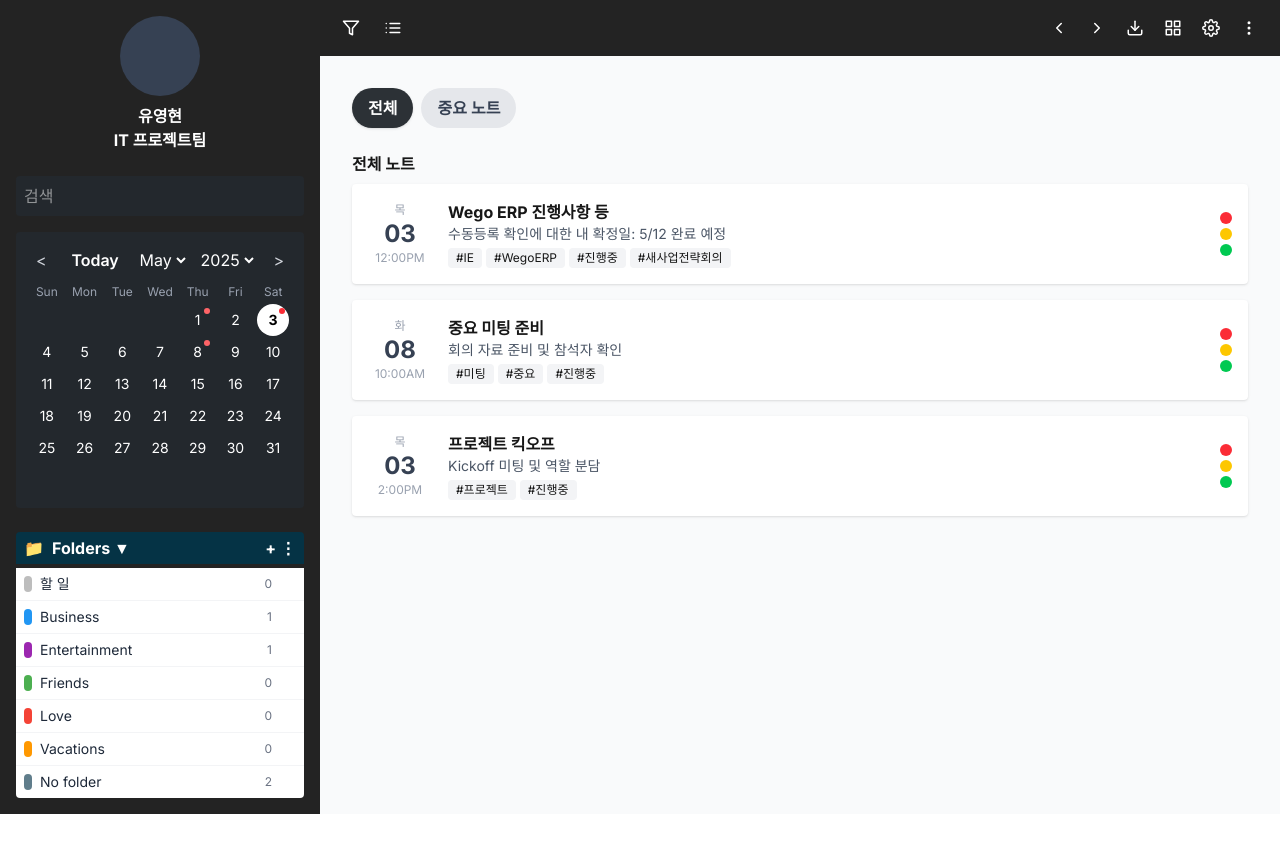
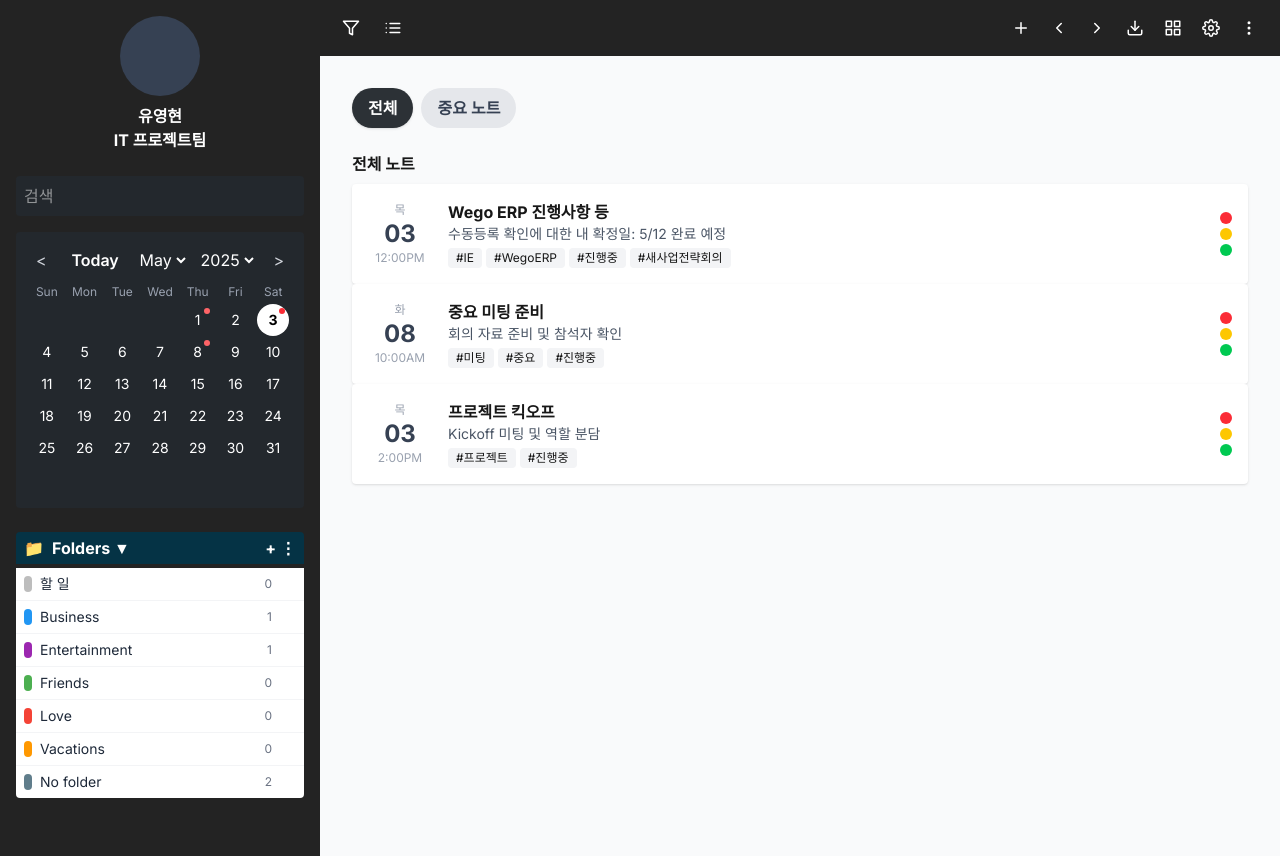
Before and after one commit to AAAAlvin/note-app, a Next.js app in the folder note/: page / in a window 1280 px wide. Before the commit the page ends 814 px from the top, so only its background shows below. Built offline with nearby package versions, Linux system fonts and the light colour scheme.

Commit message:
Editor 추가

```diff
--- /dev/null
+++ b/note/src/app/docs/[id]/page.tsx
@@ -0,0 +1,16 @@
+import TiptapEditor from "@/components/TiptapEditor";
+
+interface PageProps {
+  params: Promise<{
+    id?: string;
+  }>;
+}
+
+export default async function Docs({ params }: PageProps) {
+  const { id } = await params;
+  return (
+    <div className="flex flex-col h-screen p-4">
+      <TiptapEditor initialContent={`${id} 번 문서`} />
+    </div>
+  );
+}
--- a/note/src/app/layout.tsx
+++ b/note/src/app/layout.tsx
@@ -1,5 +1,7 @@
 import type { Metadata } from "next";
 import { Inter } from "next/font/google";
+import Sidebar from '../components/Sidebar';
+import Navbar from '../components/Navbar';
 import "./globals.css";
 
 const inter = Inter({ subsets: ["latin"] });
@@ -18,7 +20,11 @@ export default function RootLayout({
     <html lang="ko">
       <body className={inter.className}>
         <div className="flex min-h-screen">
-          <main className="flex-1">{children}</main>
+            <Sidebar />
+          <div className="flex-1 flex flex-col">
+            <Navbar />
+            {children}
+          </div>
         </div>
       </body>
     </html>
--- a/note/src/components/Calendar.tsx
+++ b/note/src/components/Calendar.tsx
@@ -1,3 +1,4 @@
+'use client';
 import { useState } from 'react';
 
 const getDaysInMonth = (year: number, month: number) => {
--- a/note/src/components/DashboardLayout.tsx
+++ b/note/src/components/DashboardLayout.tsx
@@ -1,15 +1,9 @@
-import Sidebar from './Sidebar';
 import MainDashboard from './MainDashboard';
-import Navbar from './Navbar';
 
 export default function DashboardLayout() {
   return (
     <div className="flex min-h-screen bg-gray-50">
-      <Sidebar />
-      <div className="flex-1 flex flex-col">
-        <Navbar />
-        <MainDashboard />
-      </div>
+      <MainDashboard />
     </div>
   );
 }
--- a/note/src/components/Navbar.tsx
+++ b/note/src/components/Navbar.tsx
@@ -1,4 +1,4 @@
-import { FiFilter, FiList, FiChevronLeft, FiChevronRight, FiDownload, FiGrid, FiSettings, FiMoreVertical } from 'react-icons/fi';
+import { FiPlus, FiFilter, FiList, FiChevronLeft, FiChevronRight, FiDownload, FiGrid, FiSettings, FiMoreVertical } from 'react-icons/fi';
 
 export default function Navbar() {
   return (
@@ -13,6 +13,10 @@ export default function Navbar() {
       </div>
 
       <div className="flex items-center gap-2">
+        <button className="p-1.5 hover:bg-[#2c3136] rounded">
+          <FiPlus className="text-lg" />
+        </button>
+
         <button className="p-1.5 hover:bg-[#2c3136] rounded">
           <FiChevronLeft className="text-lg" />
         </button>
--- a/note/src/components/NoteBlocks.tsx
+++ b/note/src/components/NoteBlocks.tsx
@@ -149,7 +149,7 @@ const NoteBlocks = () => {
             </div>
 
             <TiptapEditor
-              content={block.content}
+              initialContent={block.content}
               onChange={(html) => updateBlockContent(block.id, html)}
             />
           </div>
--- a/note/src/components/NoteCard.tsx
+++ b/note/src/components/NoteCard.tsx
@@ -1,3 +1,5 @@
+import Link from "next/link";
+
 interface Note {
   id: number;
   title: string;
@@ -10,6 +12,8 @@ interface Note {
 
 export default function NoteCard({ note }: { note: Note }) {
   return (
+    <>
+      <Link href={`/docs/${note.id}`} className="w-full">
         <div className="bg-white rounded shadow p-4 flex items-center justify-between">
         <div className="flex flex-col items-center justify-center w-16 mr-4">
           <div className="text-xs text-gray-400">
@@ -58,5 +62,7 @@ export default function NoteCard({ note }: { note: Note }) {
           <span className="w-3 h-3 rounded-full bg-green-500" />
         </div>
       </div>
+      </Link>
+    </>
   );
 }
--- a/note/src/components/Sidebar.tsx
+++ b/note/src/components/Sidebar.tsx
@@ -1,3 +1,5 @@
+'use client';
+
 import Calendar from './Calendar';
 import { useState } from 'react';
 
--- a/note/src/components/TiptapEditor.tsx
+++ b/note/src/components/TiptapEditor.tsx
@@ -16,7 +16,7 @@ import 'tippy.js/dist/tippy.css';
 import '../styles/editor.css';
 
 interface TiptapEditorProps {
-  content?: string;
+  initialContent?: string;
   onChange?: (html: string) => void;
 }
 
@@ -104,8 +104,8 @@ const commandOptions: CommandOption[] = [
   },
 ];
 
-const TiptapEditor = ({ content = '', onChange }: TiptapEditorProps) => {
-  const [editorContent, setEditorContent] = useState(content);
+const TiptapEditor = ({ initialContent = '', onChange }: TiptapEditorProps) => {
+  const [editorContent, setEditorContent] = useState(initialContent);
   const [showCommands, setShowCommands] = useState(false);
   const [slashPosition, setSlashPosition] = useState({ top: 0, left: 0 });
   const [filterText, setFilterText] = useState('');
@@ -293,10 +293,10 @@ const TiptapEditor = ({ content = '', onChange }: TiptapEditorProps) => {
 
   // 컴포넌트가 마운트될 때 초기 content 업데이트
   useEffect(() => {
-    if (editor && content) {
-      editor.commands.setContent(content);
+    if (editor && initialContent) {
+      editor.commands.setContent(initialContent);
     }
-  }, [editor, content]);
+  }, [editor, initialContent]);
 
   // 에디터 외부 클릭 시 명령어 메뉴 닫기
   useEffect(() => {
@@ -705,7 +705,7 @@ const TiptapEditor = ({ content = '', onChange }: TiptapEditorProps) => {
         </button>
 
         {/* 블록 탐색기 추가 */}
-        <div className="ml-auto">
+        <div className="ml-auto hidden">
           <BlockExplorer editor={editor} onBlockClick={scrollToBlock} />
         </div>
       </div>
```
Lines whose indentation alone changed are shown as unchanged.
